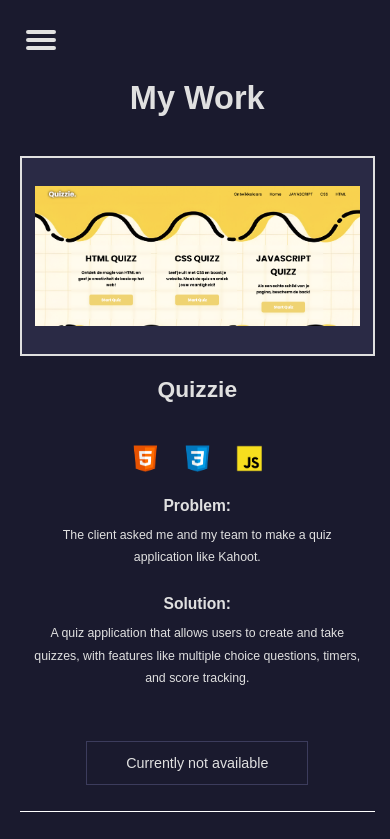
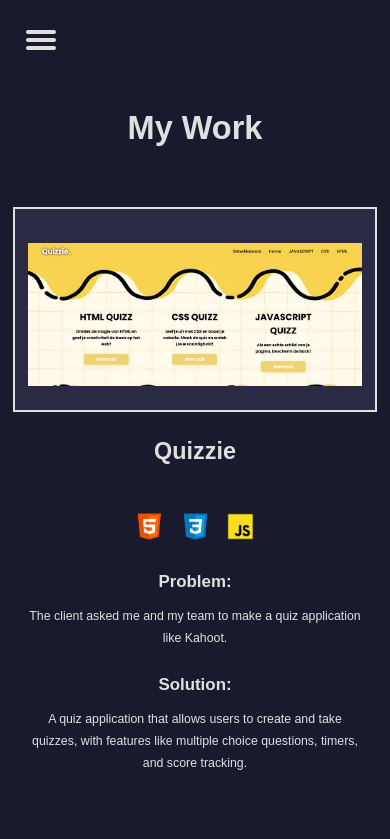
Before and after one commit to CRazorIV/crazoriv.github.io, a React (Vite) app: page /projects in a window 390 px wide. Shown: the top 839 px of the page. Built offline with nearby package versions, Linux system fonts and the light colour scheme.

Commit message:
Hotfix: Projects page responsiveness
It now looks good on all devices ;)

```diff
--- a/src/components/ProjectCard.css
+++ b/src/components/ProjectCard.css
@@ -8,14 +8,14 @@
   display: flex;
   justify-content: space-between;
   gap: 6rem;
-  margin-bottom: 8rem;
+  margin-bottom: 4rem;
   color: #E0E0E0;
   text-align: center;
   border: none;
   border-bottom: 1px solid #FFFFFF;
-  padding-bottom: 4rem;
+  padding: 1rem 1rem 4rem 1rem;
   width: 100%;
-  overflow-x: hidden;
+  overflow: hidden;
 }
 
 .project-card:nth-child(even) {
@@ -28,20 +28,25 @@
   flex-direction: column;
   align-items: center;
   width: 100%;
-  overflow-wrap: break-word;
-  word-wrap: break-word;
+  max-width: 800px;
+  margin: 0 auto;
 }
 
 .project-title {
   font-size: 3rem;
   margin-bottom: 2rem;
+  word-wrap: break-word;
+  width: 100%;
+  max-width: 100%;
+  padding: 0 1rem;
 }
 
 .project-description {
   margin-bottom: 3rem;
-  max-width: 800px;
   font-size: 1.1rem;
   width: 100%;
+  word-wrap: break-word;
+  padding: 0 1rem;
 }
 
 .project-description h4 {
@@ -61,9 +66,8 @@
   color: #E0E0E0;
   text-decoration: none;
   font-size: 1.1rem;
-  margin: 0 auto;
-  align-self: center;
-  background-color: transparent;
+  margin: 1rem auto;
+  max-width: 100%;
 }
 
 .project-image {
@@ -75,7 +79,19 @@
   justify-content: center;
   min-height: 400px;
   overflow: hidden;
+  border-radius: 0;
   border: 2px solid #E0E0E0;
+  max-width: 100%;
+  margin: 0 auto;
+  padding-top: 10px;
+  transform: translateY(0) scale(1);
+  transition: transform 0.4s cubic-bezier(0.165, 0.84, 0.44, 1), box-shadow 0.4s ease;
+  will-change: transform;
+}
+
+.project-image:hover {
+  transform: translateY(-10px) scale(1.02);
+  box-shadow: 0 10px 30px rgba(0, 0, 0, 0.2);
 }
 
 .project-image img {
@@ -83,14 +99,21 @@
   height: 100%;
   object-fit: contain;
   padding: 1rem;
+  transition: transform 0.4s ease;
+}
+
+.project-image:hover img {
+  transform: scale(1.01);
 }
 
 .project-tech-stack {
   display: flex;
   flex-wrap: wrap;
   gap: 1.5rem;
-  margin: 1.5rem 0;
+  margin: 2rem 0;
   justify-content: center;
+  width: 100%;
+  padding: 0 1rem;
 }
 
 .tech-stack-item {
@@ -140,7 +163,7 @@
 @media (max-width: 1024px) {
   .project-card {
     gap: 4rem;
-    margin-bottom: 6rem;
+    padding: 0 0.75rem 4rem 0.75rem;
   }
 
   .project-title {
@@ -148,7 +171,6 @@
   }
 
   .project-description {
-    max-width: 600px;
     font-size: 1rem;
   }
 
@@ -158,55 +180,57 @@
 }
 
 @media (max-width: 768px) {
-  .project-card {
-    flex-direction: column !important;
-    gap: 2rem;
-    margin-bottom: 4rem;
-    padding-bottom: 3rem;
+
+  .project-card,
+  .project-card:nth-child(even) {
+    flex-direction: column;
+    gap: 3rem;
+    padding: 1rem 0.5rem 3rem 0.5rem;
   }
 
   .project-content {
     order: 2;
+    padding: 0;
   }
 
   .project-title {
-    font-size: 2rem;
+    font-size: 2.2rem;
     margin-bottom: 1.5rem;
   }
 
   .project-description {
     font-size: 1rem;
     margin-bottom: 2rem;
-    padding: 0 1rem;
-  }
-
-  .project-description h4 {
-    font-size: 1.2rem;
-    margin-bottom: 0.75rem;
   }
 
   .project-image {
     order: 1;
     min-height: 250px;
     width: 100%;
-    max-width: 500px;
-    margin: 0 auto;
+    margin-top: 10px;
   }
 
-  .tech-icon {
-    height: 48px;
+  .project-image:hover {
+    transform: translateY(-8px) scale(1.01);
+    box-shadow: 0 8px 20px rgba(0, 0, 0, 0.15);
+  }
+
+  .visit-project {
+    font-size: 1.1rem;
+    padding: 0.9rem 2.5rem;
+    width: auto;
+    min-width: 200px;
   }
 }
 
 @media (max-width: 480px) {
   .project-card {
-    gap: 1.5rem;
-    margin-bottom: 3rem;
-    padding-bottom: 2rem;
+    gap: 2rem;
+    padding: 1rem 0.25rem 2rem 0.25rem;
   }
 
   .project-title {
-    font-size: 1.75rem;
+    font-size: 1.8rem;
   }
 
   .project-description {
@@ -215,26 +239,31 @@
 
   .project-image {
     min-height: 200px;
+    margin-top: 8px;
+  }
+
+  .project-image:hover {
+    transform: translateY(-6px) scale(1.01);
+    box-shadow: 0 6px 15px rgba(0, 0, 0, 0.15);
   }
 
   .tech-icon {
     height: 40px;
   }
 
-  .tech-stack-tooltip {
-    display: none;
+  .project-tech-stack {
+    gap: 1rem;
   }
 }
 
 @media (max-width: 320px) {
   .project-card {
-    gap: 1rem;
-    margin-bottom: 2rem;
-    padding-bottom: 1.5rem;
+    gap: 1.5rem;
+    padding: 0.75rem 0.25rem 1.5rem 0.25rem;
   }
 
   .project-title {
-    font-size: 1.5rem;
+    font-size: 1.6rem;
   }
 
   .project-description {
@@ -242,10 +271,26 @@
   }
 
   .project-image {
-    min-height: 180px;
+    min-height: 160px;
+    margin-top: 6px;
+  }
+
+  .project-image:hover {
+    transform: translateY(-4px) scale(1.01);
+    box-shadow: 0 4px 12px rgba(0, 0, 0, 0.15);
   }
 
   .tech-icon {
     height: 32px;
   }
+
+  .project-tech-stack {
+    gap: 0.75rem;
+  }
+
+  .visit-project {
+    font-size: 0.9rem;
+    padding: 0.8rem 2rem;
+    min-width: 160px;
+  }
 }
--- a/src/pages/Projects.css
+++ b/src/pages/Projects.css
@@ -1,41 +1,94 @@
 * {
-    margin: 0;
-    padding: 0;
-    box-sizing: border-box;
+  margin: 0;
+  padding: 0;
+  box-sizing: border-box;
 }
 
 .projects-page {
-  padding: 120px 2rem 4rem;
+  padding: 160px 2rem 4rem;
   max-width: 1600px;
   margin: 0 auto;
+  min-height: 100vh;
+  overflow-x: hidden;
+  width: 100%;
+  position: relative;
 }
 
 .projects-page h2 {
   text-align: center;
   font-size: 4rem;
-  margin-bottom: 6rem;
+  margin: 2rem 0 6rem 0;
   color: #E0E0E0;
+  padding: 0 1rem;
+  word-wrap: break-word;
+  position: relative;
+}
+
+.projects-grid {
+  display: flex;
+  flex-direction: column;
+  align-items: center;
+  width: 100%;
+  gap: 4rem;
 }
 
 /* Media Queries */
 @media (max-width: 1024px) {
   .projects-page {
-    padding: 100px 2rem 2rem;
+    padding: 140px 1.5rem 3rem;
   }
 
   .projects-page h2 {
-    font-size: 3rem;
-    margin-bottom: 4rem;
+    font-size: 3.5rem;
+    margin: 1.5rem 0 5rem 0;
+  }
+
+  .projects-grid {
+    gap: 3.5rem;
   }
 }
 
 @media (max-width: 768px) {
   .projects-page {
-    padding: 80px 1.5rem 1.5rem;
+    padding: 120px 1rem 2.5rem;
+  }
+
+  .projects-page h2 {
+    font-size: 3rem;
+    margin: 1rem 0 4rem 0;
+  }
+
+  .projects-grid {
+    gap: 3rem;
+  }
+}
+
+@media (max-width: 480px) {
+  .projects-page {
+    padding: 100px 0.75rem 2rem;
   }
 
   .projects-page h2 {
     font-size: 2.5rem;
-    margin-bottom: 3rem;
+    margin: 0.75rem 0 3rem 0;
+  }
+
+  .projects-grid {
+    gap: 2.5rem;
   }
 }
+
+@media (max-width: 320px) {
+  .projects-page {
+    padding: 80px 0.5rem 1.5rem;
+  }
+
+  .projects-page h2 {
+    font-size: 2rem;
+    margin: 0.5rem 0 2.5rem 0;
+  }
+
+  .projects-grid {
+    gap: 2rem;
+  }
+}
```
